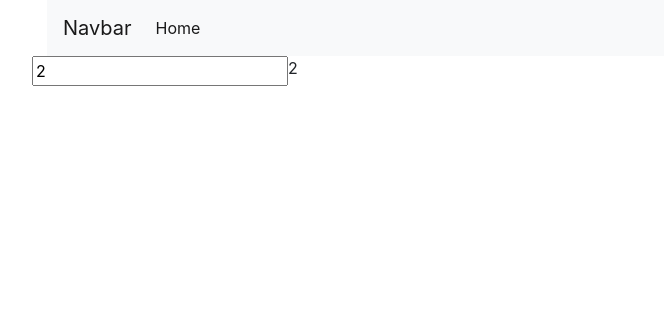
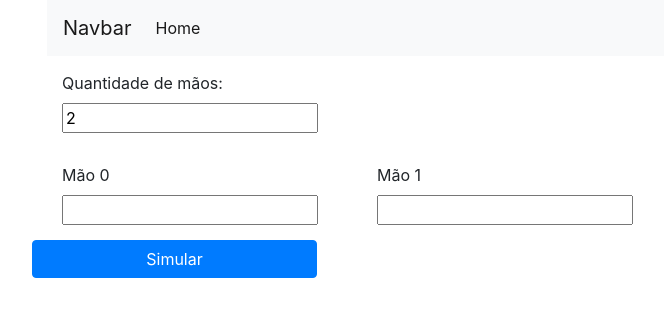
Before and after one commit to jonatanrinckus/SimulacaoDiscretaTrabalhoM2, a React app: page / in a window 1280 px wide. Shown: the top 316 px of the page, without its empty margins (38-702 px from the left). Built offline with nearby package versions, Linux system fonts and the light colour scheme.

Commit message:
Implementing Hands

```diff
--- a/src/app/components/App.js
+++ b/src/app/components/App.js
@@ -3,51 +3,93 @@ import {Header} from './header/Header';
 import {Options} from './options/Options';
 import {Hand} from './hand/Hand';
 
+const minHands = 2;
+const maxHands = 8;
+
+var app;
+var handsInitial = ["", ""]
 
 export class App extends React.Component{
     constructor(props) {
         super();
+        app = this;
         this.state = {
-            numberOfHands: 2,
-            hands: ["", ""]
+            numberOfHands: minHands,
+            hands: handsInitial
         };
+
+        this.onHandValueChange = this.onHandValueChange.bind();
     }
+
     onNumberOfHandsChange(event){
         var newHands = [];
         var hands = this.state.hands.length
         var size = event.target.value;
+
+        if(size < minHands){
+            size = minHands;
+        }
+
+        if(size > maxHands){
+            size = maxHands;
+        }
+
         for (var index = 0; index < size; index++) {
 
             if(hands <= index){
                 newHands.push(this.state.hands[index]);
-                console.log("has");
             }else{
                 newHands.push("");
-                console.log("new");
             }
         }
         this.setState({
             numberOfHands: size,
             hands: newHands
         });
-        console.log(this.state.hands);
     }
 
+    onHandValueChange(event){
+        console.log("app", app);
+        var index = event.target.getAttribute("index");
 
+        var hands = app.state.hands;
+
+        var val = event.target.value;
+
+        if(val.length > 2){
+            val = val.substr(0,2);
+        }
+
+        hands[index] = val;
+
+        app.setState({
+            hands: hands
+        });
+
+    }
 
     render(){
-        var Hands = this.state.hands.map((hand, index) => {
-            <Hand key={index} value={hand}/>
-        });
-
+        var hand = this.state.hands;
+        var Hands = hand.map((hand, index) =>
+            <Hand key={index}
+                        index={index}
+                        value={hand}
+                        onHandValueChange={this.onHandValueChange}/>);
+        console.log("Hands", Hands);
         return (
             <div className="container">
                 <Header/>
-                <Options numberOfHands={this.state.numberOfHands}
+                <div className="row">
+                    <Options numberOfHands={this.state.numberOfHands}
                          onNumberOfHandsChange={this.onNumberOfHandsChange.bind(this)}/>
+                </div>
 
-                {Hands}
 
+                <div className="row">{Hands}</div>
+
+                <div className="row">
+                    <button className="btn btn-primary col-3" >Simular</button>
+                </div>
             </div>
         );
     }
--- a/src/app/components/hand/Hand.js
+++ b/src/app/components/hand/Hand.js
@@ -1,13 +1,14 @@
 import React from 'react';
 
 export class Hand extends React.Component{
-
-
-
     render(){
         return (
-            <div className="row">
-                <input type="text" value={this.props.value} key={this.props.key} onChange={this.props.onHandValueChange}/>
+            <div className="col-3" style={ {margin: "15px"} }>
+                <label>Mão {this.props.index}</label>
+                <input type="text"
+                    value={this.props.value}
+                    index={this.props.index}
+                    onChange={this.props.onHandValueChange}/>
             </div>
         );
     }
--- a/src/app/components/options/Options.js
+++ b/src/app/components/options/Options.js
@@ -1,11 +1,16 @@
 import React from 'react';
 
+const divStyle = {
+    margin:'15px'
+};
 export class Options extends React.Component{
     render(){
         return (
-            <div className="row">
-                <input type="number" onChange={this.props.onNumberOfHandsChange} value={this.props.numberOfHands}/>
-                {this.props.numberOfHands}
+            <div style={divStyle} className="col-4">
+                <label>Quantidade de mãos: </label>
+                <input type="number"
+                onChange={this.props.onNumberOfHandsChange}
+                value={this.props.numberOfHands}/>
             </div>
         );
     }
```
